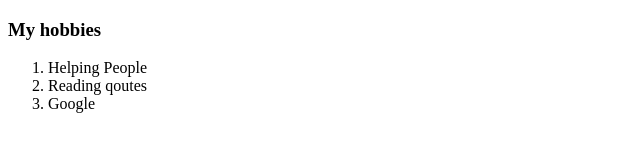
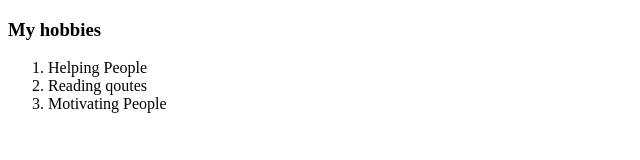
Before and after one commit to alan-07/cv, a plain HTML site: page hobbies.html in a window 1280 px wide. Shown: the full height of the page, 0-640 px from the left. Drawn offline with Linux system fonts and the light colour scheme.

Commit message:
Update hobbies.html

```diff
--- a/hobbies.html
+++ b/hobbies.html
@@ -16,7 +16,7 @@
             Reading qoutes
         </li>
         <li>
-            Google
+            Motivating People
         </li>
     </ol>
 
```
